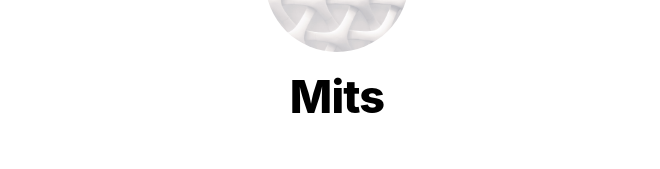
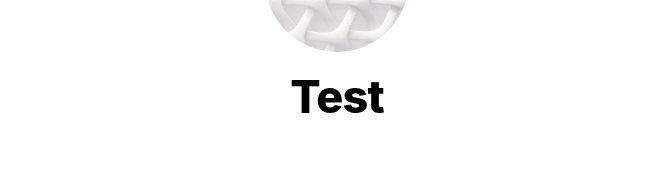
Before and after one commit to gotomts/tutorial-nextjs-blog, a Next.js app: page / in a window 1280 px wide. Shown: the part 146-315 px from the top of the page, without its empty margins (303-963 px from the left). Built offline with nearby package versions, Linux system fonts and the light colour scheme.

Commit message:
feat: vercel デプロイテスト

```diff
--- a/components/layout.js
+++ b/components/layout.js
@@ -4,7 +4,7 @@ import styles from "./layout.module.css";
 import utilStyles from "../styles/utils.module.css";
 import Link from "next/link";
 
-const name = "Mits";
+const name = "Test";
 export const siteTitle = "Next.js Sample Website";
 
 export default function Layout({ children, home }) {
```
